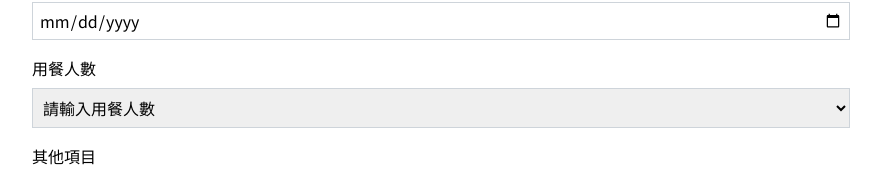
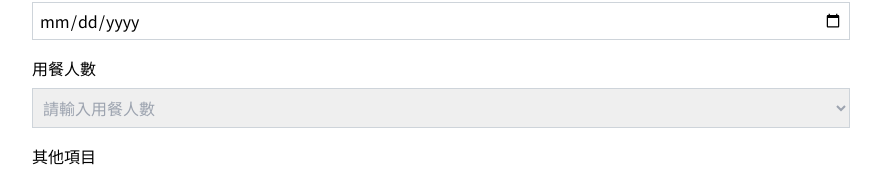
Before and after one commit to carolchyang/escape-googleforms, a website: page index.html in a window 1280 px wide. Shown: the part 212-390 px from the top of the page, without its empty margins (199-1080 px from the left). Drawn offline with Linux system fonts and the light colour scheme.

Commit message:
修正 select 預設字體顏色

```diff
--- a/index.html
+++ b/index.html
@@ -29,7 +29,7 @@
     <div class="mb-4">
       <label for="num" class="block mb-2">用餐人數</label>
       <select name="entry.2014085163" id="num" class="w-full p-1.5 border border-muted" required>
-        <option selected disabled hidden>請輸入用餐人數</option>
+        <option value="" selected disabled hidden>請輸入用餐人數</option>
         <option value="1">1 位</option>
         <option value="2">2 位</option>
         <option value="3">3 位</option>
```
